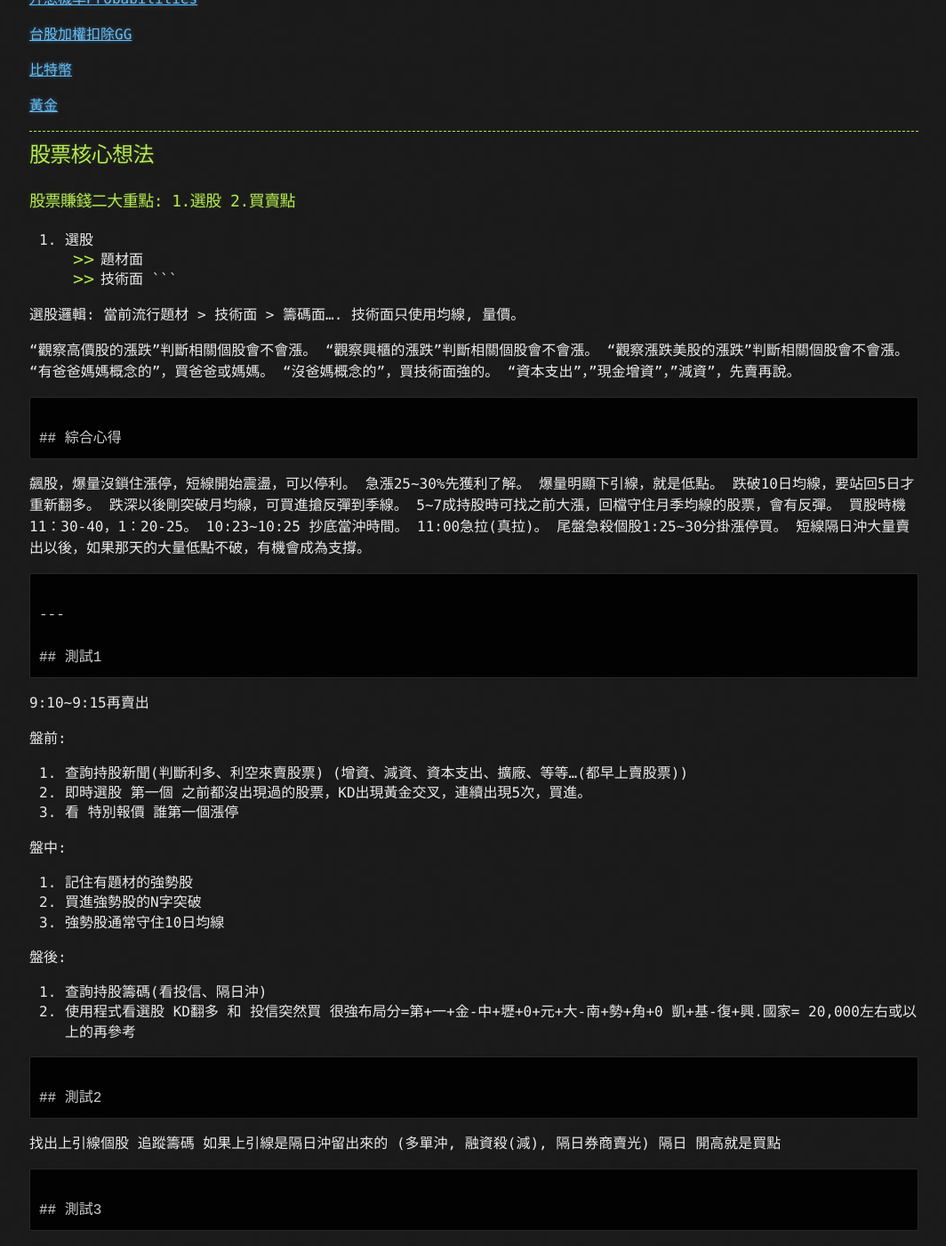
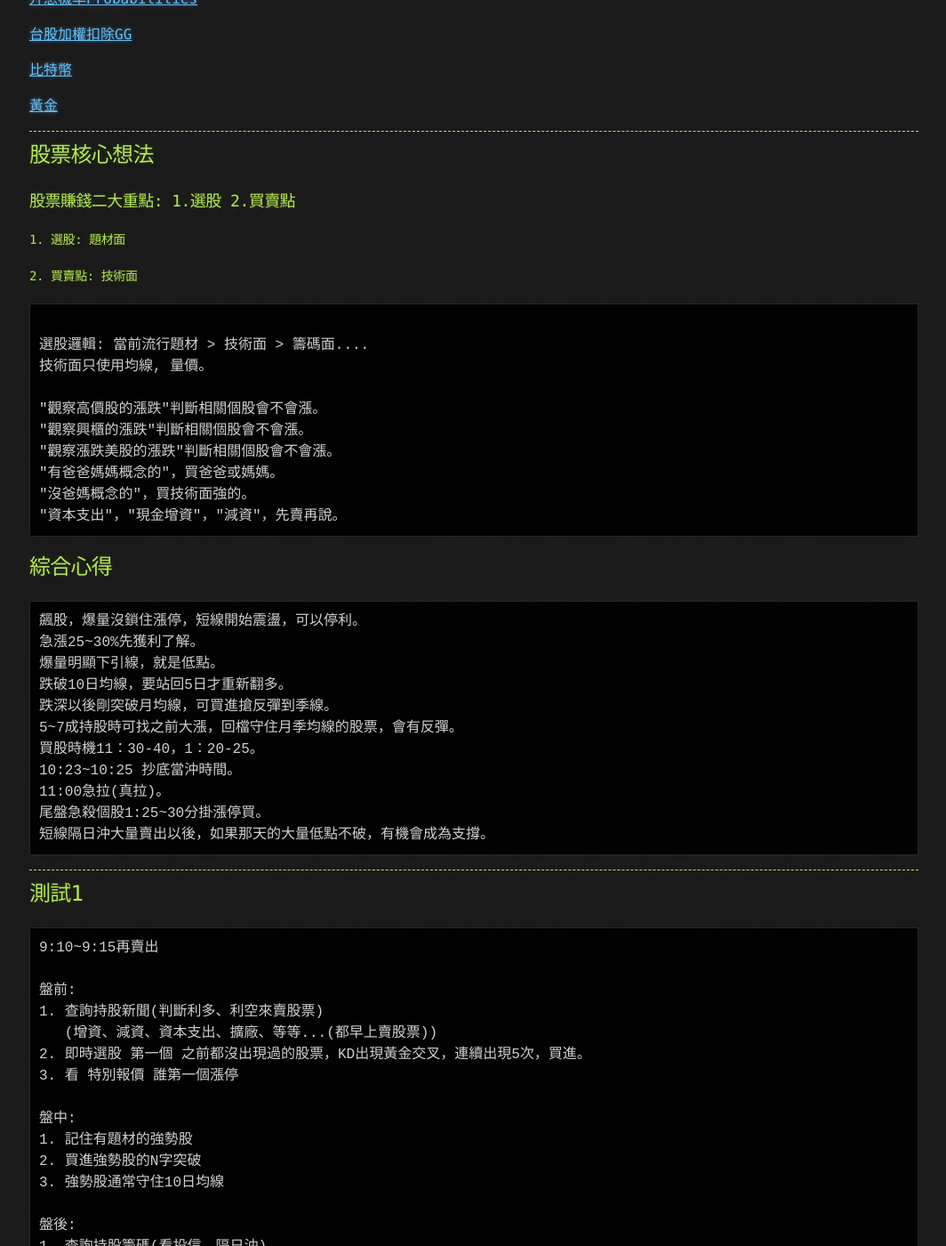
Before and after one commit to lepg5487/Stock_God, a Jekyll site: the page built from experience.md, in a window 1280 px wide and 1400 px high, scrolled down 471 px. Shown: the whole window at 89% size, without its empty margins (107-1171 px from the left). Built offline with Jekyll 4.4.1, drawn with Linux system fonts in a browser that asks for light colours; our own code applies the rules of GitHub Pages for plain Markdown files; some of the changed text lies outside the part shown.

Commit message:
Update experience.md

````diff
--- a/experience.md
+++ b/experience.md
@@ -24,9 +24,10 @@ layout: testlayouts
 
 ## 股票核心想法
 ### 股票賺錢二大重點: 1.選股 2.買賣點
-1. 選股
-  - 題材面
-  - 技術面
+#### 1. 選股: 題材面
+
+#### 2. 買賣點: 技術面
+
 ```
 
 選股邏輯: 當前流行題材 > 技術面 > 籌碼面....
````
